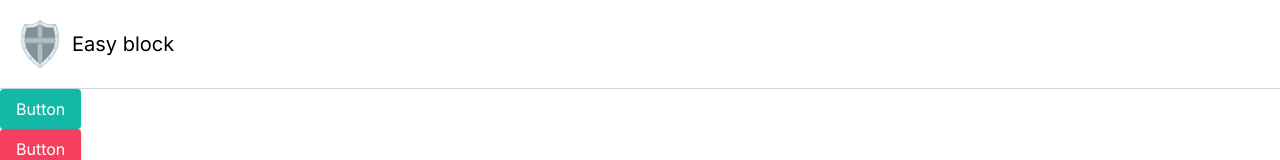
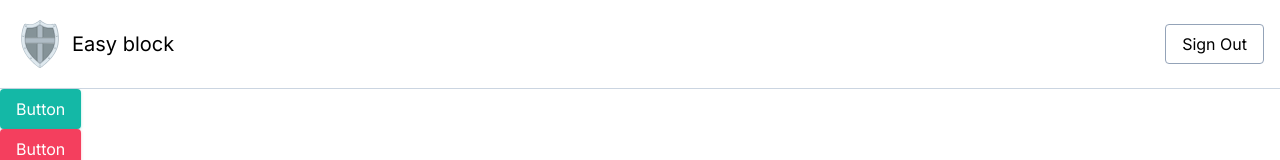
Before and after one commit to ihnatenkoo/Block-List-Widget-Client, a Next.js app: page / in a window 1280 px wide. Shown: the top 160 px of the page. Built offline with nearby package versions, Linux system fonts and the light colour scheme; no server answers.

Commit message:
Implement sign-out ui with logic

```diff
--- a/src/features/auth/index.ts
+++ b/src/features/auth/index.ts
@@ -1,2 +1,3 @@
 export { SignUpForm } from './ui/sign-up-form';
 export { SignInForm } from './ui/sign-in-form';
+export { SignOutButton } from './ui/sign-out-button';
--- /dev/null
+++ b/src/features/auth/model/use-sign-out.ts
@@ -0,0 +1,20 @@
+import { useRouter } from 'next/router';
+import { useMutation } from '@tanstack/react-query';
+import { authControllerSignOut } from '@/shared/api/generated';
+import { ROUTES } from '@/shared/constants/routes';
+
+export const useSignOut = () => {
+  const router = useRouter();
+
+  const signOutMutation = useMutation({
+    mutationFn: authControllerSignOut,
+    onSuccess() {
+      router.push(ROUTES.SIGN_IN);
+    },
+  });
+
+  return {
+    isPending: signOutMutation.isPending,
+    signOut: signOutMutation.mutate,
+  };
+};
--- /dev/null
+++ b/src/features/auth/ui/sign-out-button.tsx
@@ -0,0 +1,15 @@
+import { UiButton } from '@/shared/ui/ui-button';
+import { useSignOut } from '../model/use-sign-out';
+
+export const SignOutButton = () => {
+  const { signOut, isPending } = useSignOut();
+  return (
+    <UiButton
+      disabled={isPending}
+      variant="outlined"
+      onClick={() => signOut({})}
+    >
+      Sign Out
+    </UiButton>
+  );
+};
--- a/src/pages/home.tsx
+++ b/src/pages/home.tsx
@@ -1,4 +1,5 @@
 import { useQuery } from '@tanstack/react-query';
+import { SignOutButton } from '@/features/auth';
 import { authControllerGetSessionInfo } from '@/shared/api/generated';
 import { UiButton } from '@/shared/ui/ui-button';
 import { UiTextField } from '@/shared/ui/ui-text-filed';
@@ -15,7 +16,13 @@ export const HomePage = () => {
 
   return (
     <main className={'min-h-screen'}>
-      <UiHeader right={<div>{data?.email}</div>} />
+      <UiHeader
+        right={
+          <div className="flex items-center gap-2">
+            {data?.email} <SignOutButton />
+          </div>
+        }
+      />
 
       <UiButton variant="primary">Button</UiButton>
       <UiButton variant="secondary">Button</UiButton>
```
